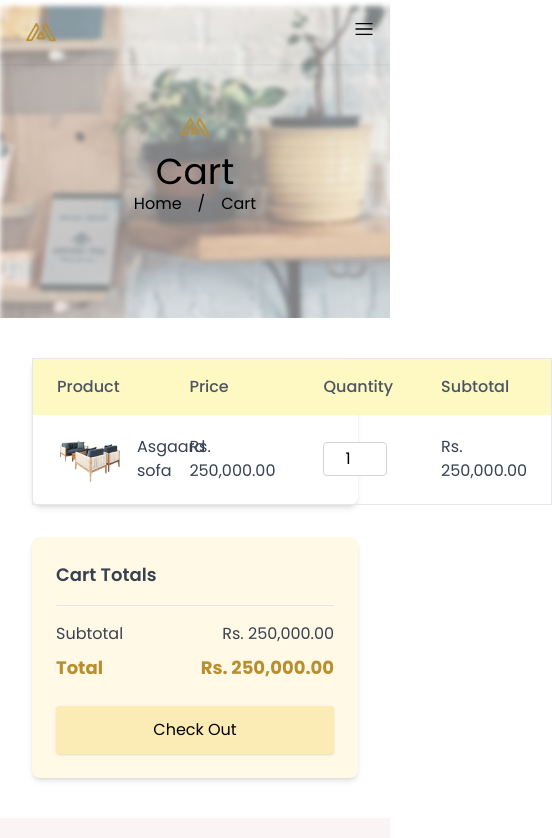
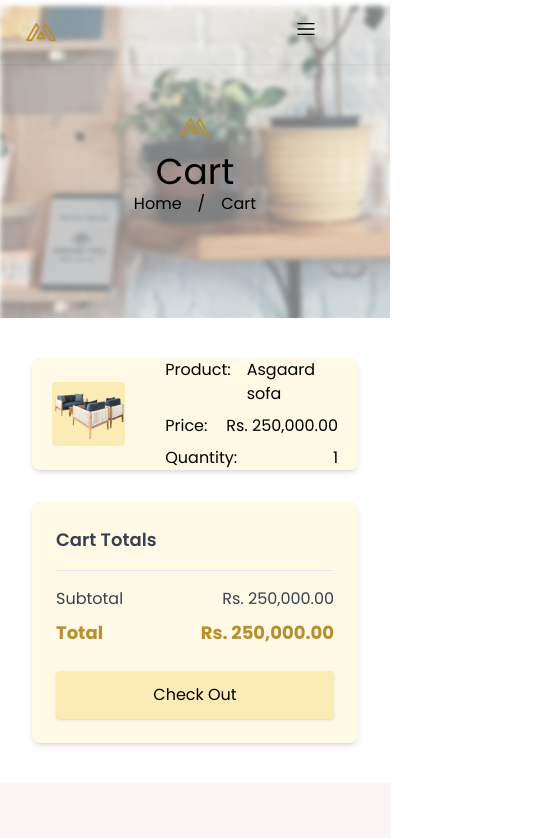
Before and after one commit to Rizwanaperveen55/figma-ui, a Next.js app: page /cart in a window 390 px wide. Shown: the top 838 px of the page, 552 px wide, since content can reach past the window. Built offline with nearby package versions, Linux system fonts and the light colour scheme.

Commit message:
cart page responsive solve

```diff
--- a/src/app/cart/page.tsx
+++ b/src/app/cart/page.tsx
@@ -6,11 +6,11 @@ export default function Cart() {
   return (
     <div>
       <BreadCrumb title="Cart" url="cart" />
-      <div className="flex justify-center items-center mx-auto px-4 sm:px-6 md:px-16 lg:px-32">
+      <div className=" flex justify-center items-center mx-auto px-4 sm:px-6 md:px-16 lg:px-32">
         <div className="max-w-7xl mx-auto px-4 sm:px-6 lg:px-8 py-10">
           <div className="grid grid-cols-1 lg:grid-cols-3 gap-8">
-            {/* Product Table */}
-            <div className="lg:col-span-2 bg-white shadow-md rounded-lg">
+            {/* Product Table  large screens*/}
+            <div className="hidden sm:block lg:col-span-2 bg-white shadow-md rounded-lg">
               <table className="w-full border-collapse border border-gray-200">
                 <thead>
                   <tr className="bg-yellow-100">
@@ -53,7 +53,34 @@ export default function Cart() {
                 </tbody>
               </table>
             </div>
-
+            {/* Product card for mobile */}
+            <div className="sm:hidden bg-morelightyellow shadow-md  rounded-lg">
+              <div className="flex flex-col xs:flex-row justify-center items-center ">
+                <div className="px-5 py-5">
+                  <Image
+                    src="/Asgaardsofa4.png"
+                    alt="Asgaard sofa"
+                    width={80}
+                    height={80}
+                    className="rounded bg-lightyellow"
+                  />
+                </div>
+                <div className="space-y-2 px-5">
+                  <div className="flex justify-between gap-4">
+                    <p>Product:</p>
+                    <p>Asgaard sofa</p>
+                  </div>
+                  <div className="flex justify-between gap-4">
+                    <p>Price:</p>
+                    <p>Rs. 250,000.00</p>
+                  </div>
+                  <div className="flex justify-between gap-4">
+                    <p>Quantity:</p>
+                    <p>1</p>
+                  </div>
+                </div>
+              </div>
+            </div>
             {/* Cart Totals */}
             <div className="bg-morelightyellow shadow-md rounded-lg p-6 ">
               <h2 className="text-lg font-semibold text-gray-700 border-b pb-4 mb-4">
@@ -68,9 +95,9 @@ export default function Cart() {
                 <span>Rs. 250,000.00</span>
               </div>
               <Link href={"/checkout"}>
-              <button className="mt-6 w-full bg-lightyellow hover:bg-darkyellow text-black py-3 px-4 rounded shadow">
-                Check Out
-              </button>
+                <button className="mt-6 w-full bg-lightyellow hover:bg-darkyellow text-black py-3 px-4 rounded shadow">
+                  Check Out
+                </button>
               </Link>
             </div>
           </div>
--- a/tailwind.config.ts
+++ b/tailwind.config.ts
@@ -25,7 +25,11 @@ const config: Config = {
 			darkgrey: "#9F9F9F",
 			lightreddish: "#FAF4F4"
 
-		}
+		},
+
+		screens: {
+			xs: "300px",
+		},
   	}
   },
   plugins: [require("tailwindcss-animate")],
```
